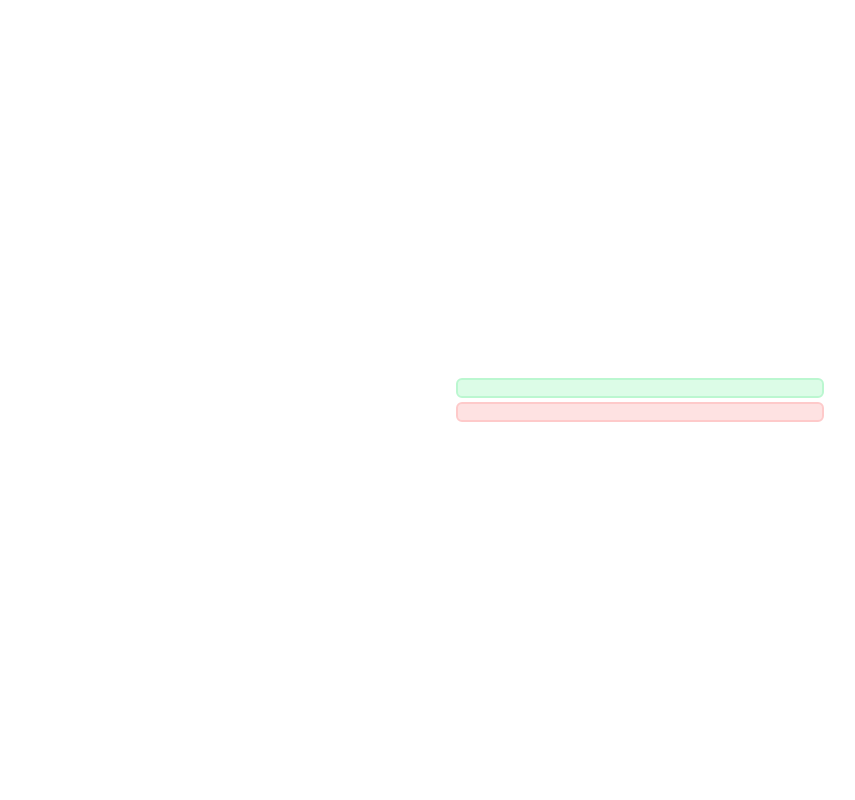
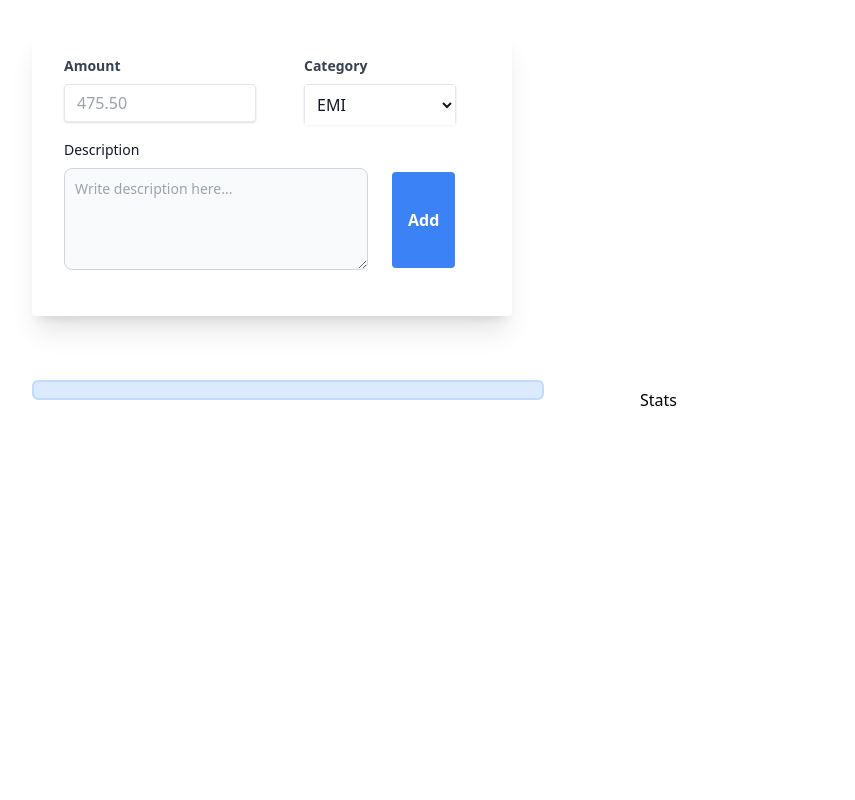
Before and after one commit to IBM-EPBL/IBM-Project-1956-1658421467, a Flask app: page /dashboard in a window 1280 px wide. Shown: the part 76-876 px from the top of the page, without its empty margins (0-855 px from the left). After the commit the page ends 482 px from the top, so only its background shows below. Run offline with Flask 2, Linux system fonts and the light colour scheme; a user stored in the database is signed in; data that the repository does not hold is empty; some libraries are stand-ins or nearby versions.

Commit message:
dashboard

```diff
--- a/PROJECT DEVELOPMENT PHASE/Sprint 3/templates/dashboard.html
+++ b/PROJECT DEVELOPMENT PHASE/Sprint 3/templates/dashboard.html
@@ -30,17 +30,63 @@
         </div>
       </nav>
 
-    <div class="bg-gray-lighter min-h-screen flex flex-col">
-        <div class="container max-w-sm mx-auto flex-1 flex flex-col items-center justify-center px-2">
-            {% if error %}
-            <div class="bg-red-100 border-red-200 border-2 rounded-md p-2 mt-2 mb-2 w-full text-center " >{{error}}</div>
-            {% endif %}
+      <div>
+        <form class="bg-white shadow-xl rounded w-[30rem] px-8 pt-6 pb-8 m-8 mt-8">
+          <div class="flex">
+            <div class="mb-4">
+              <label class="block text-gray-700 text-sm font-bold mb-2" for="amount">
+                Amount
+            </label>
+              <input class="shadow appearance-none border rounded w-48 py-2 px-3 text-gray-900 leading-tight focus:outline-none focus:shadow-outline" name="amount" id="amount" type="number" placeholder="475.50">
+            </div>
 
+            <div class="mb-4 ml-12">
+              <label class="block text-gray-700 text-sm font-bold mb-2" for="amount">
+                Category
+            </label>
+              <div class="form-group bg-white shadow appearance-none border rounded h-10 w-50  text-gray-900 leading-tight focus:outline-none">
+                <select class="bg-white focus:ring-0 px-2 py-2"   name="category"  id="category">
+                  <option value="Salary Credited">Salary Credited</option>
+                  <option value="Festival Bonus">Festival Bonus</option>
+                  <option selected="selected" value="EMI">EMI</option>
+                  <option value="Food">Food</option>
+                  <option value="Transportation">Transportation</option>
+                  <option value="Groceries">Groceries</option>
+                  <option value="Clothing">Clothing</option>
+                  <option value="Electronic">Electronic</option>
+                  <option value="Entertainment">Entertainment</option>
+                  <option value="Rent">Rent</option>
+                  <option value="Vacations">Vacations</option>
+                </select>
+              </div>
+            </div>
+          </div>
 
-            <div class="bg-green-100 w-[80vw] text-right border-green-200 border-2 rounded-md p-2 mt-[2px] mb-[2px] w-full " >{{error}}</div>
-            <div class="bg-red-100 w-[80vw] text-right border-red-200 border-2 rounded-md p-2 mt-[2px] mb-[2px] w-full " >{{error}}</div>
+          <div class="flex ">
+            <div>
+              <label for="description" class="block mb-2 text-sm font-medium text-gray-900 dark:text-white">Description</label>
+              <textarea id="description" name="description" rows="4" class="block p-2.5 w-[19rem] text-sm text-gray-900 bg-gray-50 rounded-lg border border-gray-300 focus:ring-blue-500 focus:border-blue-500 dark:bg-gray-700 dark:border-gray-600 dark:placeholder-gray-400 dark:text-white dark:focus:ring-blue-500 dark:focus:border-blue-500" placeholder="Write description here..."></textarea>
+            </div>
 
+            <div>
+              <div>
+              <button type="submit" class="bg-blue-500 hover:bg-blue-800 text-white font-bold py-2 px-4 mx-6 my-4 mt-8 h-24 rounded inline-flex items-center">
+                <span>Add</span>
+              </button>
+            </div>
+
+          </div>
+        </form>
+      </div>
+
+      <div class="flex">
+        <div>
+          <div class="bg-blue-100 w-[40vw] text-right border-blue-200 border-2 rounded-md px-8 py-2 m-8 mt-8" >{{error}}</div>
         </div>
-    </div>
+        <div class="stats px-8 py-2 m-8 mt-8">
+            Stats
+        </div>
+      </div>
+
 </body>
 </html>
```
